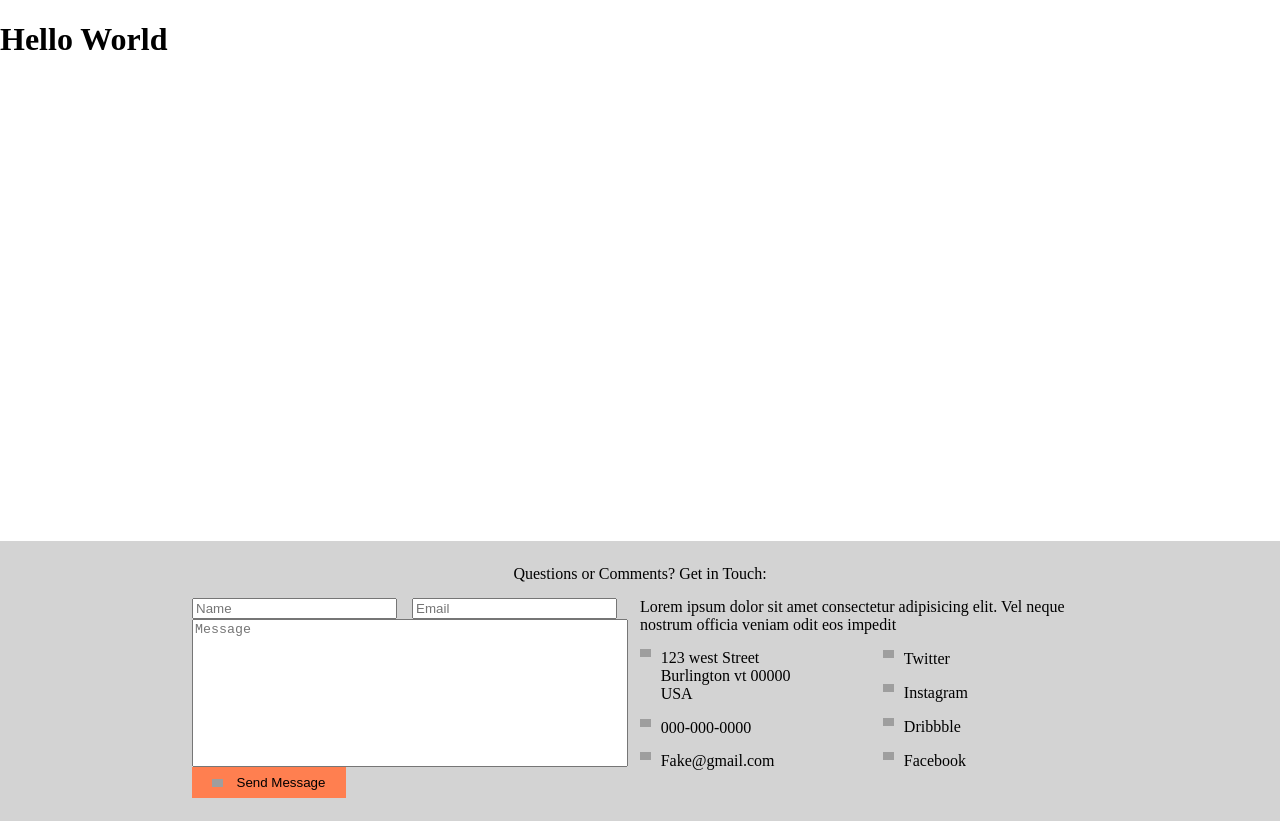
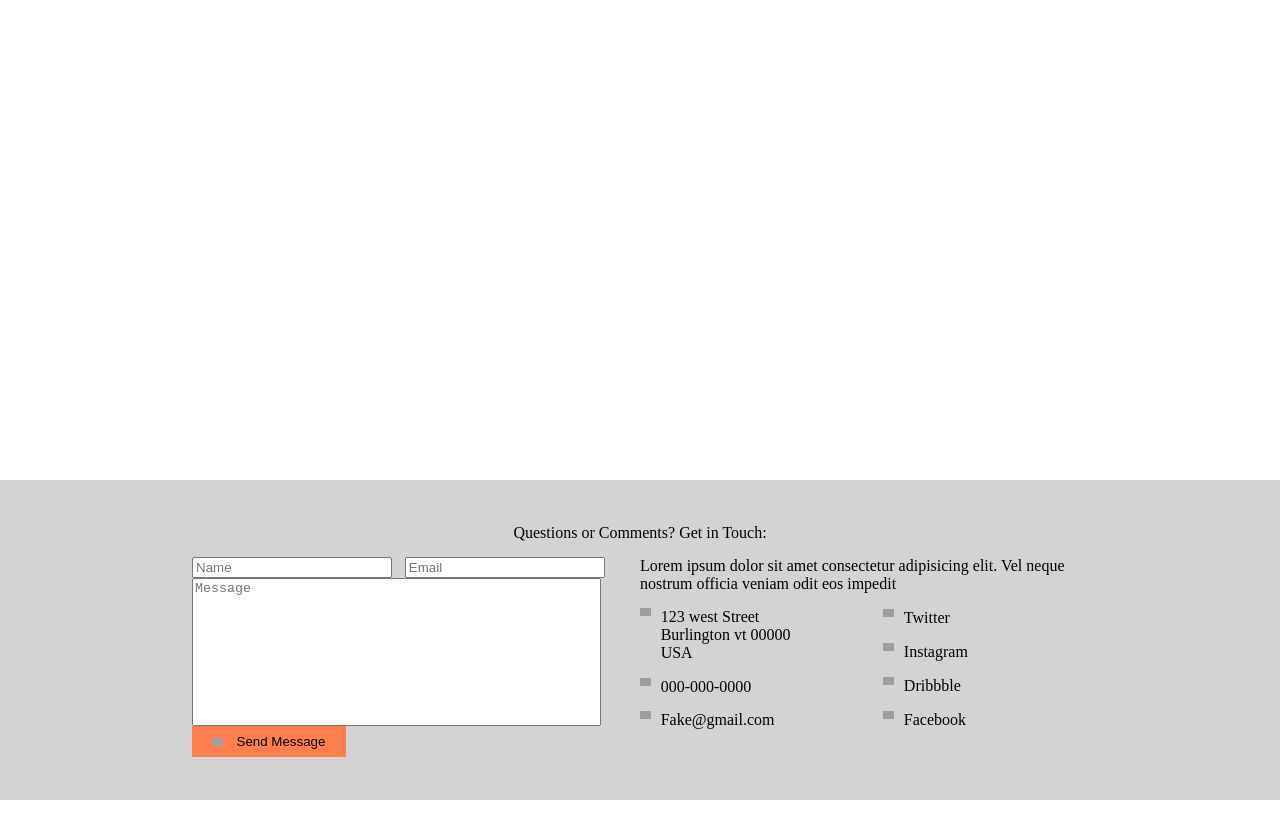
Before and after one commit to DevonSmith91/FlexBox-Example, a plain HTML site: page index.html in a window 1280 px wide. After the commit the page ends 800 px from the top, so only its background shows below. Drawn offline with Linux system fonts and the light colour scheme; grey boxes are pictures that could not be loaded.

Commit message:
adjusted the content and removed the wiggle. organized CSS more, added comments

```diff
--- a/index.css
+++ b/index.css
@@ -1,14 +1,25 @@
+/* Full Page CSS */
+
 body {
     margin: 0;
 }
 
-#topHalf {
-    height: 65vh;
-    width: 100vw;
+p {
+    margin: 0;
+    padding: 0;
 }
 
+/* Top of the page */
+
+#topHalf {
+    height: 60vh;
+    width: 90vw;
+}
+
+/* Footer styling */
+
 #footerContainer {
-    height: 35vh;
+    height: 40vh;
     width: 100vw;
     background-color: lightgray;
     display: flex;
@@ -25,72 +36,67 @@ body {
     flex-direction: column;
 }
 
-#contact{
+#footerBottom {
     height: 25vh;
     width: 70vw;
     display: flex;
     margin-top: 15px;
 }
 
-#leftSide, #rightSide {
+/* LEFT CONTAINER */
+
+#leftSide {
     width: 35vw;
     height: 25vh;
-}
-
-/* LEFT CONTAINER */
-#leftSide{
     display: flex;
     flex-direction: column;
     justify-content: space-evenly;
 }
 
-#nameEmail{
+#nameEmailWrapper {
     display: flex;
 }
 
-#name, #email{
-    width: 44%;
-}
-#name{
-    margin-right: 15px;
+#name, #email {
+    width: 15vw;
 }
 
-#textArea{
-    resize: none;
-    width: 96%;
+#name {
+    margin-right: 1vw;
 }
 
-#button{
+#textArea {
+    resize: none;
+    width: 31.5vw;
+}
+
+#button {
     width: 12vw;
     background-color: coral;
     height: 4vh;
     border: none;
 }
 
-#buttonImg{
+#buttonImg {
     height: 1vh;
     margin-right: 10px
 }
 
-
 /* RIGHT CONTAINER */
 
-#rightSide{
+#rightSide {
+    width: 35vw;
+    height: 25vh;
     display: flex;
     flex-direction: column;
 }
 
-p{
-    margin: 0;
-    padding: 0;
-}
-
-#buttonContainer{
+#buttonContainer {
     display: flex;
     justify-content: space-between;
 }
 
-#buttonsLeft, #buttonsRight{
+#buttonsLeft, #buttonsRight {
     height: 19vh;
     width: 16vw;
     display: flex;
@@ -98,8 +104,7 @@ p{
     justify-content: space-evenly;
 }
 
-.contactButtons{
+.contactButtons {
     display: flex;
-
     width: 100%;
 }
--- a/index.html
+++ b/index.html
@@ -7,15 +7,18 @@
     <link rel="stylesheet" href="index.css" />
   </head>
   <body>
+    <!-- Top portion of the page -->
     <div id="topHalf">
-      <h1>Hello World</h1>
     </div>
+    <!-- Footer -->
     <div id="footerContainer">
       <div id="footer">
+        <!-- Top Text Content -->
         <p>Questions or Comments? Get in Touch:</p>
-        <div id="contact">
+        <div id="footerBottom">
+          <!-- Left side of the bottom section -->
           <div id="leftSide">
-            <div id="nameEmail">
+            <div id="nameEmailWrapper">
               <input type="text" id="name" placeholder="Name" />
               <input type="text" id="email" placeholder="Email" />
             </div>
@@ -34,12 +37,15 @@
               Send Message
             </button>
           </div>
+          <!-- Right side of the bototm section -->
           <div id="rightSide">
             <p>
               Lorem ipsum dolor sit amet consectetur adipisicing elit. Vel neque
               nostrum officia veniam odit eos impedit
             </p>
+            <!-- Container for the contact information -->
             <div id="buttonContainer">
+              <!-- Contact Information Left -->
               <div id="buttonsLeft">
                 <div class="contactButtons" id="address">
                   <img
@@ -63,6 +69,7 @@
                   <p>Fake@gmail.com</p>
                 </div>
               </div>
+              <!-- Contact Information Right -->
               <div id="buttonsRight">
                 <div class="contactButtons">
                   <img
```
